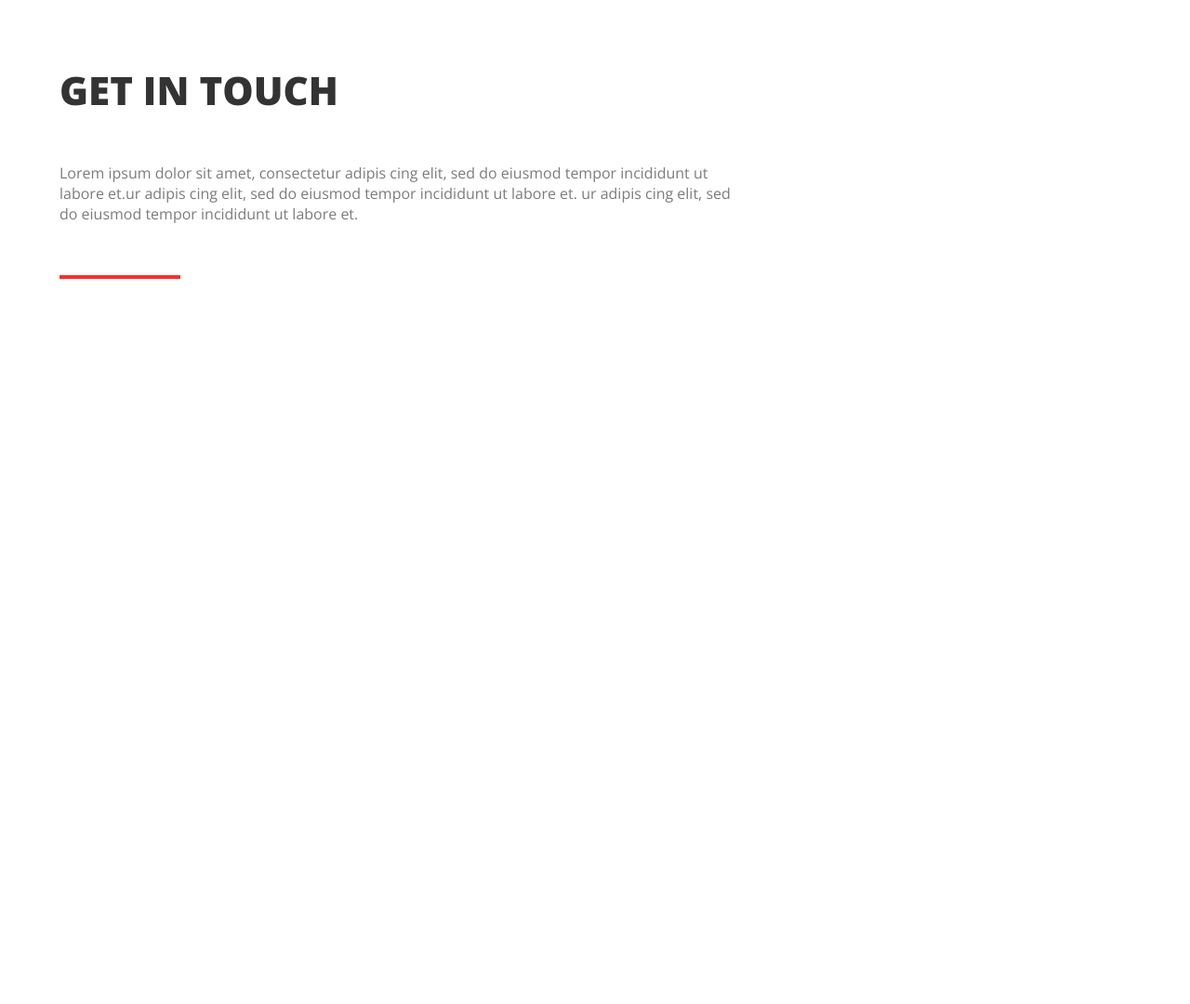
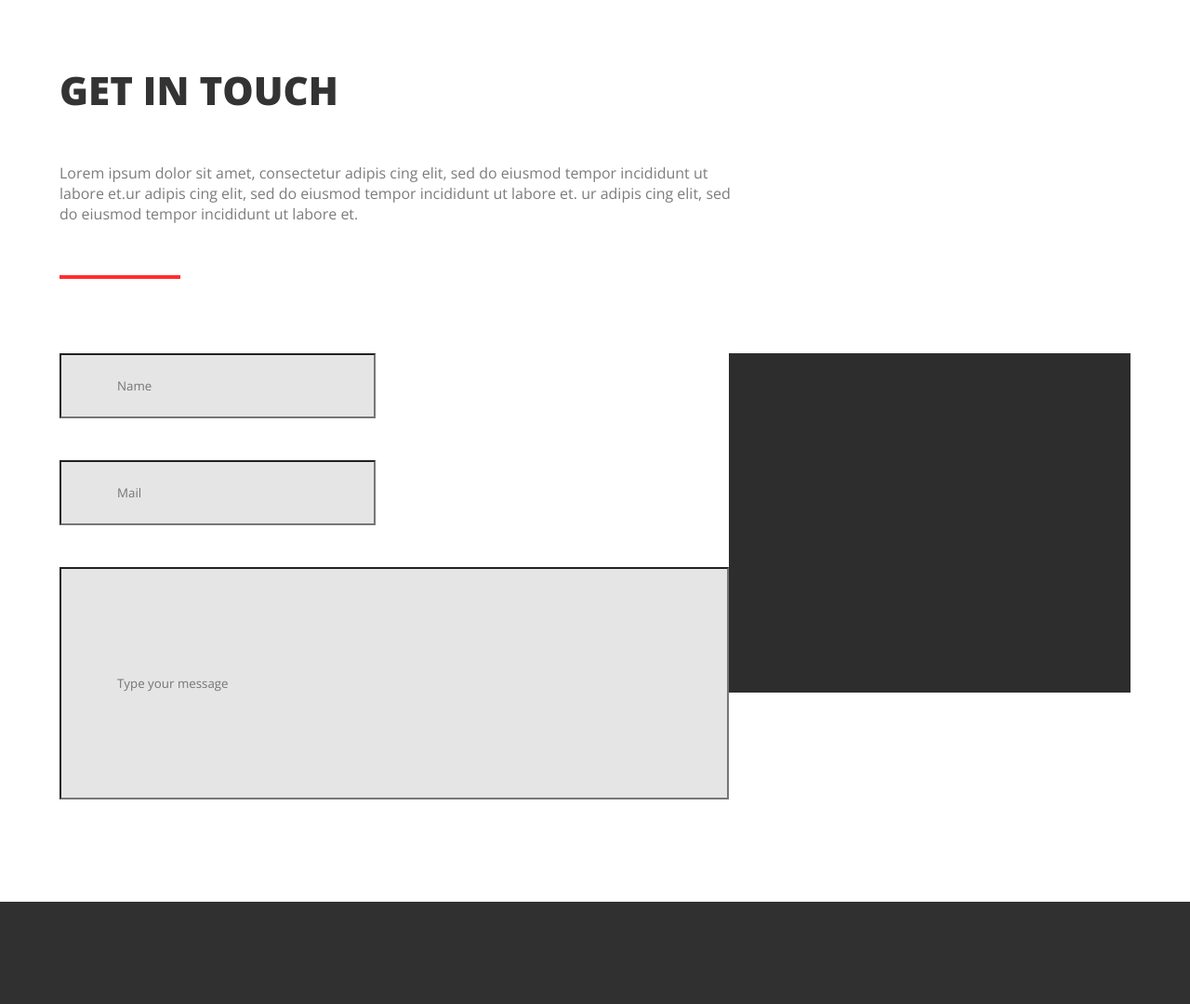
Before and after one commit to ViktorUserName/Project-with-sass, a plain HTML site: page index.html in a window 1280 px wide. Shown: the part 4899-5979 px from the top of the page at 93% size. Before the commit the page ends 5199 px from the top, so only its background shows below. Drawn offline with nearby package versions, Linux system fonts and the light colour scheme.

Commit message:
need some rework ending, also made last part, and started footer

```diff
--- a/index.html
+++ b/index.html
@@ -138,23 +138,33 @@
                 </div>
 
                 <div class="bolidInSixth"></div>
+            </div>
+        </div>
+
+        <div class="lastC">
+            <div class="conteinerLast">
+                <div class="backMessage">
+                    <div class="twoInput">
+                            <input class="oneofInput" type="text" placeholder="Name">
+                            <input class="oneofInput" type="text" placeholder="Mail">
+                    </div>
+                    <div class="mainInput1">
+                            <input class="mainInput" type="text" placeholder="Type your message">
+                    </div>
+
+                </div>
+                <div class="ourContact"></div>
+            </div>
+        </div>
 
 
 
+        <div class="footer">
+                <header class="menuFoo">
 
+                </header>
+        </div>
 
-
-            </div>
-
-
-
-
-
-
-
-
-
-        </div>
 
 
 
--- a/style/style.scss
+++ b/style/style.scss
@@ -446,7 +446,6 @@ $colli: #ff3f40;
 
 .sixth {
     color: #fdfcf8;
-    height: 51px;
     color: #333333;
 }
 
@@ -479,4 +478,57 @@ $colli: #ff3f40;
     max-width: 130px;
     width: 90%;
     border: 2px solid #ff2d2d;
+    margin-bottom: 80px;
 }
+
+.lastC {
+    margin-bottom: 110px;
+}
+
+.conteinerLast {
+    display: flex;
+    flex-direction: row;
+    max-width: 1250px;
+    width: 90%;
+    margin: 0 auto;
+    justify-content: space-between;
+}
+
+.mainInput {
+    width: 720px ;
+    height:250px ;
+    padding-left: 60px;
+    background: #e5e5e5;
+}
+
+.oneofInput {
+    width: 340px;
+    height: 70px;
+    &:not(:last-child) {
+        margin-right: 36px;
+    }
+    margin-bottom: 45px;
+    background: #e5e5e5;
+    padding-left: 60px;
+}
+
+.backMessage {
+    display: flex;
+    flex-direction: column;
+}
+
+.ourContact {
+    width: 575px;
+    height: 365px;
+    background: #2d2d2d;
+
+}
+
+.footer {
+    background:$colmenu;
+}
+
+
+.menuFoo {
+    height: 110px ;
+}
```
Also changed, not shown: style/style.css, 1 other file.
